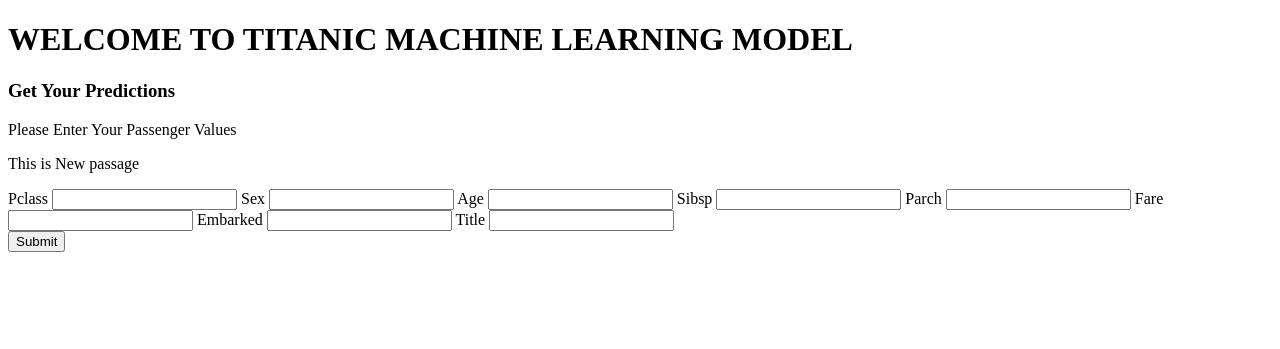
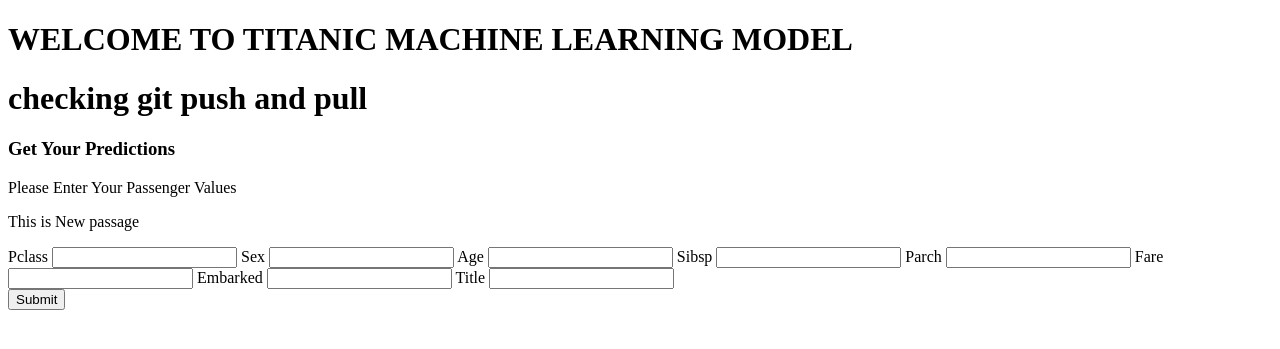
Before and after one commit to devloperRamanjeet/ml_learning, a Django app: page / in a window 1280 px wide. Shown: the top 349 px of the page. Run offline with Django 3.2, Linux system fonts and the light colour scheme.

Commit message:
check git

```diff
--- a/templates/index.html
+++ b/templates/index.html
@@ -8,6 +8,7 @@
 </head>
 <body>
 <h1>WELCOME TO TITANIC MACHINE LEARNING MODEL</h1>
+<h1> checking git push and pull</h1>
 <h3>Get Your Predictions</h3>
 <p>Please Enter Your Passenger Values</P>
 <p>This is New passage</P>
```
